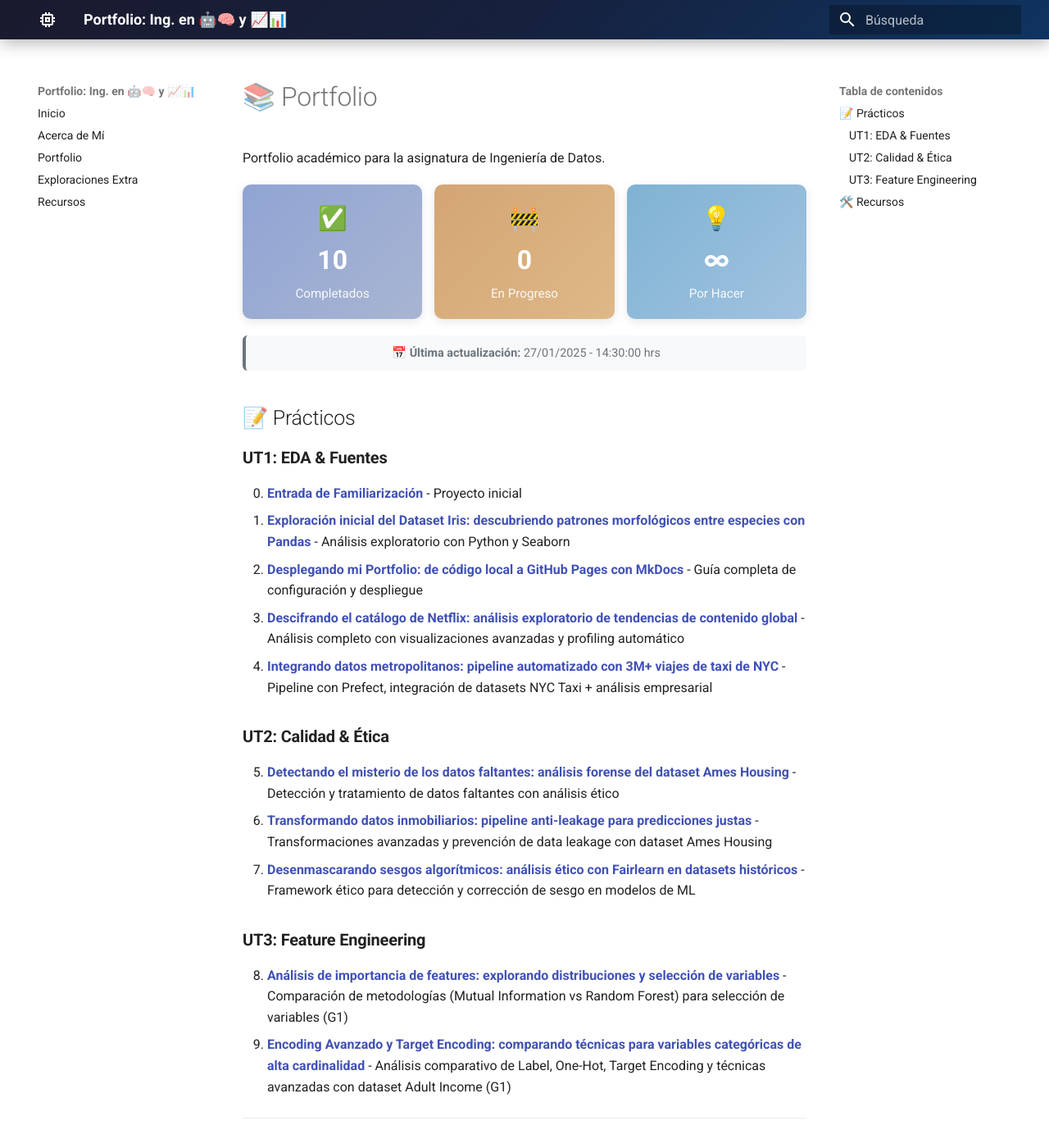
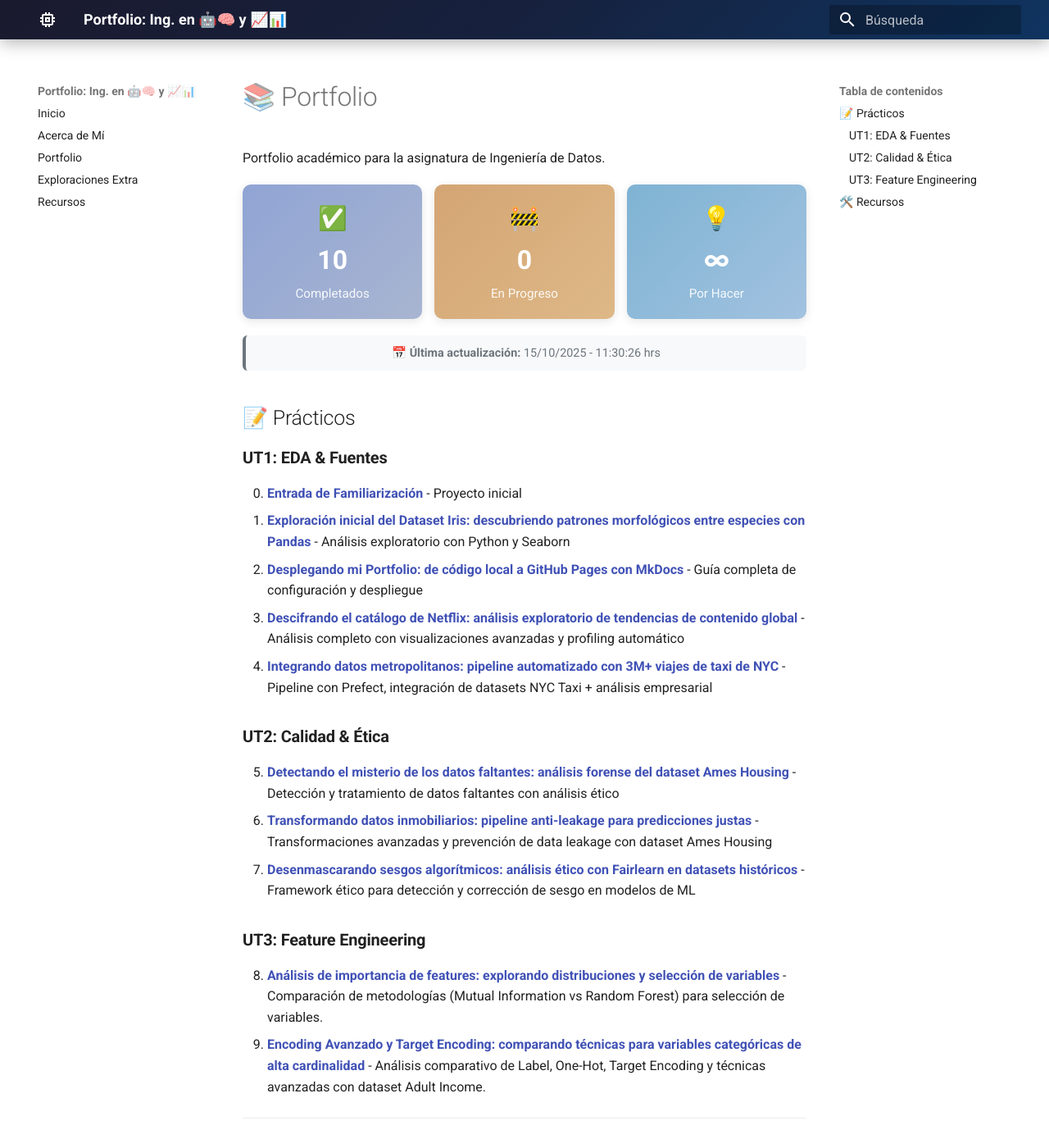
Before and after one commit to ValeRodMa/portafolio_ia_ucu, an MkDocs documentation site: the page built from docs/portfolio/index.md, in a window 1280 px wide and 1400 px high. Shown: the whole window at 82% size. Built offline with MkDocs 1.6.1 and Material for MkDocs 9.7.7, drawn with Linux system fonts in a browser that asks for light colours.

Commit message:
actualizacion

```diff
--- a/docs/portfolio/index.md
+++ b/docs/portfolio/index.md
@@ -30,7 +30,7 @@ Portfolio académico para la asignatura de Ingeniería de Datos.
 
 <div style="text-align: center; margin: 15px 0; padding: 10px; background: #f8f9fa; border-radius: 6px; border-left: 4px solid #6c757d;">
   <p style="margin: 0; font-size: 0.9em; color: #6c757d;">
-    📅 <strong>Última actualización:</strong> 27/01/2025 - 14:30:00 hrs<!--CAMBIAR ACÁ LA FECHA Y HORA DE ULTIMA ACTUALIZACIÓN-->
+    📅 <strong>Última actualización:</strong> 15/10/2025 - 11:30:26 hrs<!--CAMBIAR ACÁ LA FECHA Y HORA DE ULTIMA ACTUALIZACIÓN-->
   </p>
 </div>
 
@@ -57,8 +57,8 @@ Portfolio académico para la asignatura de Ingeniería de Datos.
 ### **UT3: Feature Engineering**
 
 <ol start="8">
-<li><strong><a href="08-feature-importance-analysis/">Análisis de importancia de features: explorando distribuciones y selección de variables</a></strong> - Comparación de metodologías (Mutual Information vs Random Forest) para selección de variables (G1)</li>
-<li><strong><a href="09-encoding-avanzado-target-encoding/">Encoding Avanzado y Target Encoding: comparando técnicas para variables categóricas de alta cardinalidad</a></strong> - Análisis comparativo de Label, One-Hot, Target Encoding y técnicas avanzadas con dataset Adult Income (G1)</li>
+<li><strong><a href="08-feature-importance-analysis/">Análisis de importancia de features: explorando distribuciones y selección de variables</a></strong> - Comparación de metodologías (Mutual Information vs Random Forest) para selección de variables.</li>
+<li><strong><a href="09-encoding-avanzado-target-encoding/">Encoding Avanzado y Target Encoding: comparando técnicas para variables categóricas de alta cardinalidad</a></strong> - Análisis comparativo de Label, One-Hot, Target Encoding y técnicas avanzadas con dataset Adult Income.</li>
 </ol>
 
 
```
